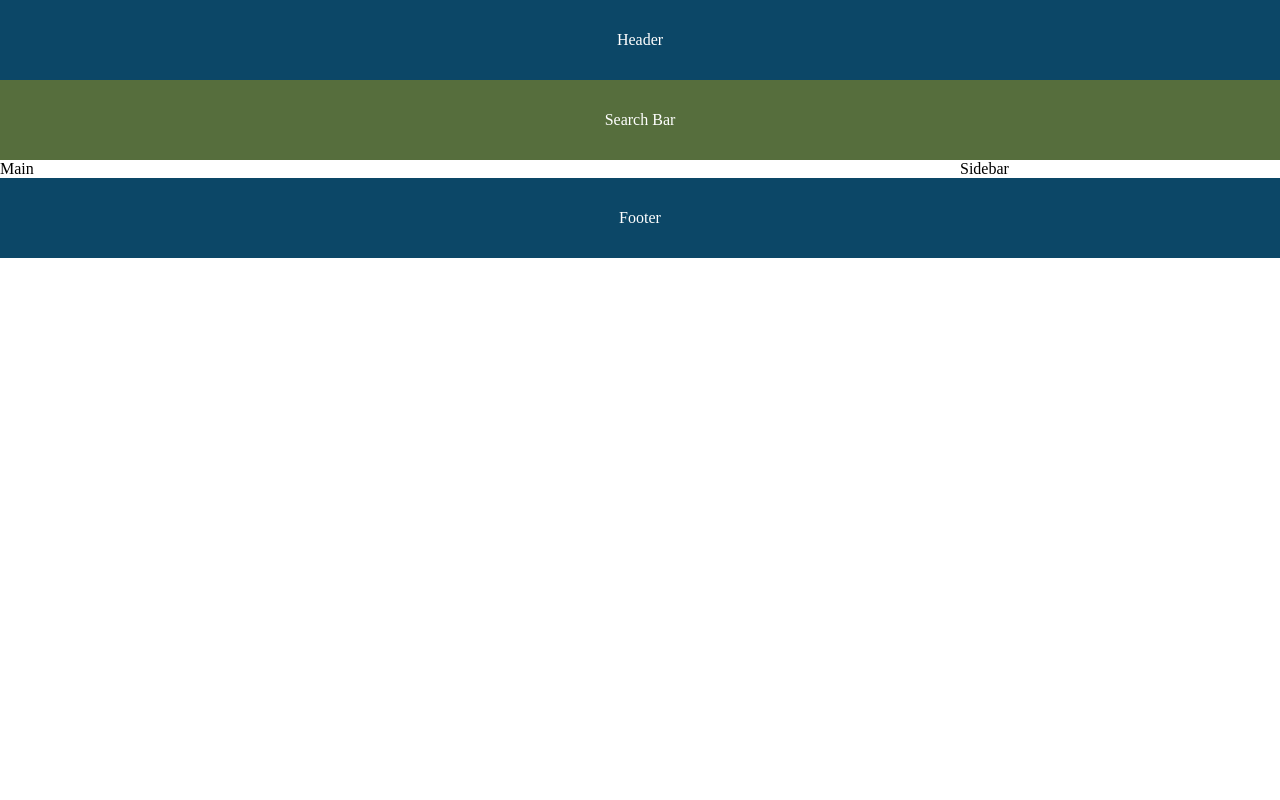
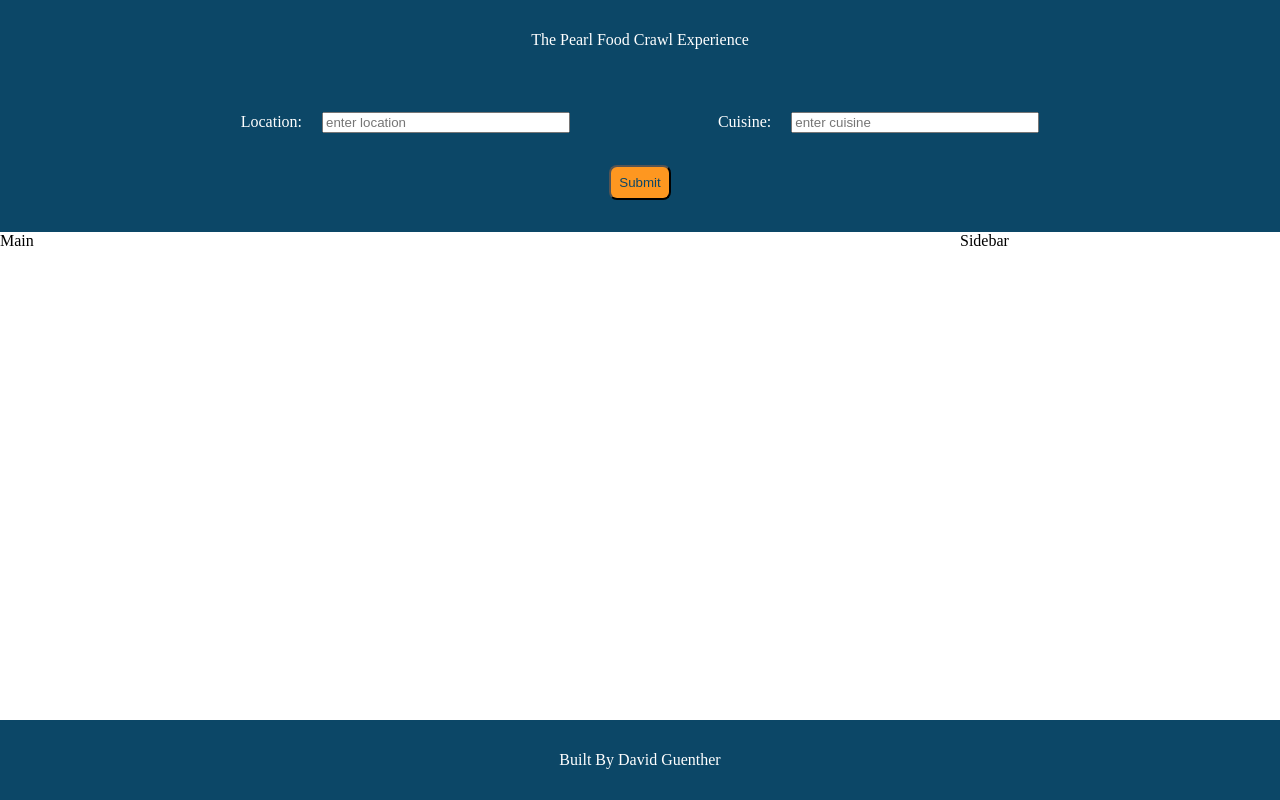
Before and after one commit to DcguentherATX/fullstack-code-challenge, a React app: page / in a window 1280 px wide. Built offline with nearby package versions, Linux system fonts and the light colour scheme.

Commit message:
Created searchbar and wired up to state

```diff
--- a/src/app.css
+++ b/src/app.css
@@ -10,30 +10,24 @@ body {
     margin: 0;
 }
 
+#root {
+    height: 100%;
+}
+
 .grid-container {
     display: grid;
     grid-template-areas:
         "header"
-        "searchbar"
         "main"
         "footer";
-        grid-template-rows: 5rem 5rem 1fr 5rem;
-        grid-template-columns: 1fr;
-        height: 100%;
+    grid-template-rows: 5rem 1fr 5rem;
+    grid-template-columns: 1fr;
+    height: 100%;
 }
 
 header {
     grid-area: header;
     background-color: var(--indigo-blue);
-    color: #ffffff;
-    display: flex;
-    justify-content: center;
-    align-items: center;
-}
-
-searchbar {
-    grid-area: searchbar;
-    background-color: var(--dark-olive);
     color: #ffffff;
     display: flex;
     justify-content: center;
@@ -65,3 +59,50 @@ footer {
 .sidebar {
     flex: 1 20rem;
 }
+
+button {
+    background-color: var(--yellow-orange-wheel);
+    color: var(--indigo-blue);
+    padding: .5rem;
+    border-radius: .5rem;
+}
+
+/* SearchBar */
+
+.search-container {
+    display: flex;
+    justify-content: center;
+    background-color: var(--indigo-blue);
+    color: #ffffff;
+    width: 100%;
+    padding: 2rem;
+}
+
+.searchbar {
+    display: flex;
+    width: 90%;
+    justify-content: center;
+}
+
+form {
+    display: flex;
+    flex-direction: column;
+    justify-content: center;
+    align-items: center;
+    width: 100%;
+}
+
+.input-container {
+    display: flex;
+    width: 100%;
+    justify-content: space-evenly;
+    padding-bottom: 2em;
+}
+
+input {
+    width: 15rem;
+}
+
+label {
+    margin-right: 1em;
+}
--- a/src/components/App.js
+++ b/src/components/App.js
@@ -1,26 +1,42 @@
 import React, {Component} from 'react';
 import '../app.css';
+import SearchBar from './SearchBar';
 
 class App extends Component {
     constructor(props) {
         super(props);
 
         this.state = {
+            location: '',
+            cuisine: ''
+        }
+        this.handleChange = this.handleChange.bind(this);
+        this.handleClick = this.handleClick.bind(this);
+    }
 
-        }
+    handleChange(e) {
+        this.setState({
+            [e.target.name]: e.target.value
+        })
+    }
+
+    handleClick(e) {
+        e.preventDefault();
+
+        console.log(this.state.location, this.state.cuisine);
     }
 
     render () {
         return (
             <div className="grid-container">
                 <header>
-                    Header
+                    The Pearl Food Crawl Experience
                 </header>
-                <searchbar>
-                    Search Bar
-                </searchbar>
                 <main>
                     <div className="content">
+                    <div className="search-container">
+                        <SearchBar handleChange={this.handleChange} handleClick={this.handleClick} />
+                    </div>
                         <div className="main">
                             Main
                         </div>
@@ -30,7 +46,7 @@ class App extends Component {
                     </div>
                 </main>
                 <footer>
-                    Footer
+                    Built By David Guenther
                 </footer>
             </div>
         )
--- /dev/null
+++ b/src/components/SearchBar.js
@@ -0,0 +1,26 @@
+import React from 'react';
+
+const SearchBar = (props) => {
+    // console.log(props);
+    return (
+        <div className="searchbar">
+            <form>
+                <div className="input-container">
+                <div>
+                    <label htmlFor="location">Location: </label>
+                    <input id="location" name="location" type="text" placeholder="enter location" onChange={(e) => props.handleChange(e)}></input>
+                </div>
+                <div>
+                    <label htmlFor="cuisine">Cuisine: </label>
+                    <input type="text" id="cuisine" name="cuisine" placeholder="enter cuisine" onChange={(e) => props.handleChange(e)}></input>
+                </div>
+                </div>
+                <div>
+                    <button type="submit" onClick={props.handleClick}>Submit</button>
+                </div>
+            </form>
+        </div>
+    )
+}
+
+export default SearchBar;
```
Also changed, not shown: public/bundle.js.
